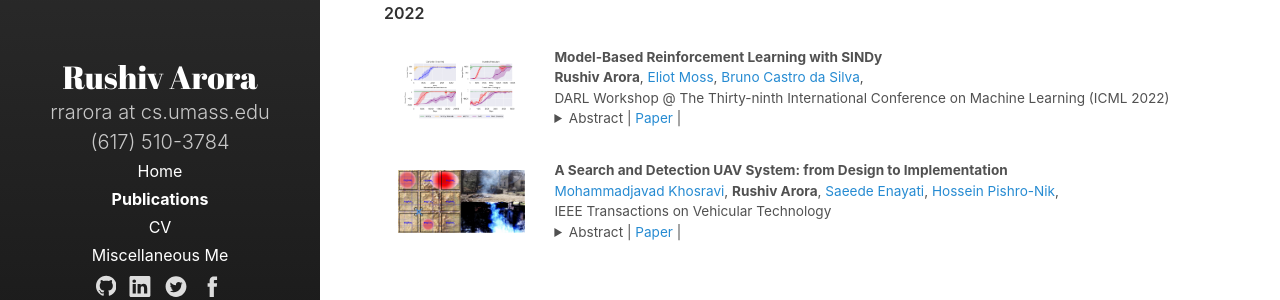
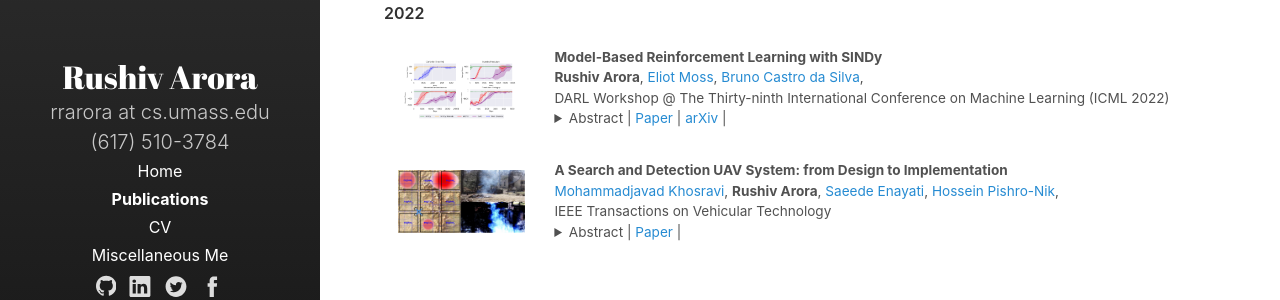
Before and after one commit to RushivArora/rushivarora.github.io, a Jekyll site: the page built from _pages/publications.md, in a window 1280 px wide. Shown: the part 242-542 px from the top of the page. Built offline with Jekyll 4.4.1, drawn with Linux system fonts in a browser that asks for light colours.

Commit message:
Updated arXiv

```diff
--- a/_pages/publications.md
+++ b/_pages/publications.md
@@ -77,7 +77,7 @@ paper {
              DARL Workshop @ The Thirty-ninth International Conference on Machine Learning (ICML 2022)
             <br>
               <details>
-                <summary>Abstract  | <a href="https://openreview.net/forum?id=3xBZY7LGorK&referrer=%5BAuthor%20Console%5D(%2Fgroup%3Fid%3DICML.cc%2F2022%2FWorkshop%2FDARL%2FAuthors%23your-submissions)">Paper</a> | </summary>
+                <summary>Abstract  | <a href="https://openreview.net/forum?id=3xBZY7LGorK&referrer=%5BAuthor%20Console%5D(%2Fgroup%3Fid%3DICML.cc%2F2022%2FWorkshop%2FDARL%2FAuthors%23your-submissions)">Paper</a> | <a href="https://arxiv.org/abs/2208.14501">arXiv</a> | </summary>
                   <p class="message">
                   We draw on the latest advancements in the physics community to propose a novel method for discovering the governing non-linear dynamics of physical systems in reinforcement learning (RL).  We establish that this method is capable of discovering the underlying dynamics using significantly fewer trajectories (as little as one rollout with ≤ 30 time steps) than state of the art model learning algorithms.  Further, the technique learns a model that is accurate enough to induce near-optimal policies given significantly fewer trajectories than those required by model-free algorithms.  It brings the benefits of model-based RL without requiring a model to be developed in advance, for systems that have physics-based dynamics.
                   <br><br>
```
